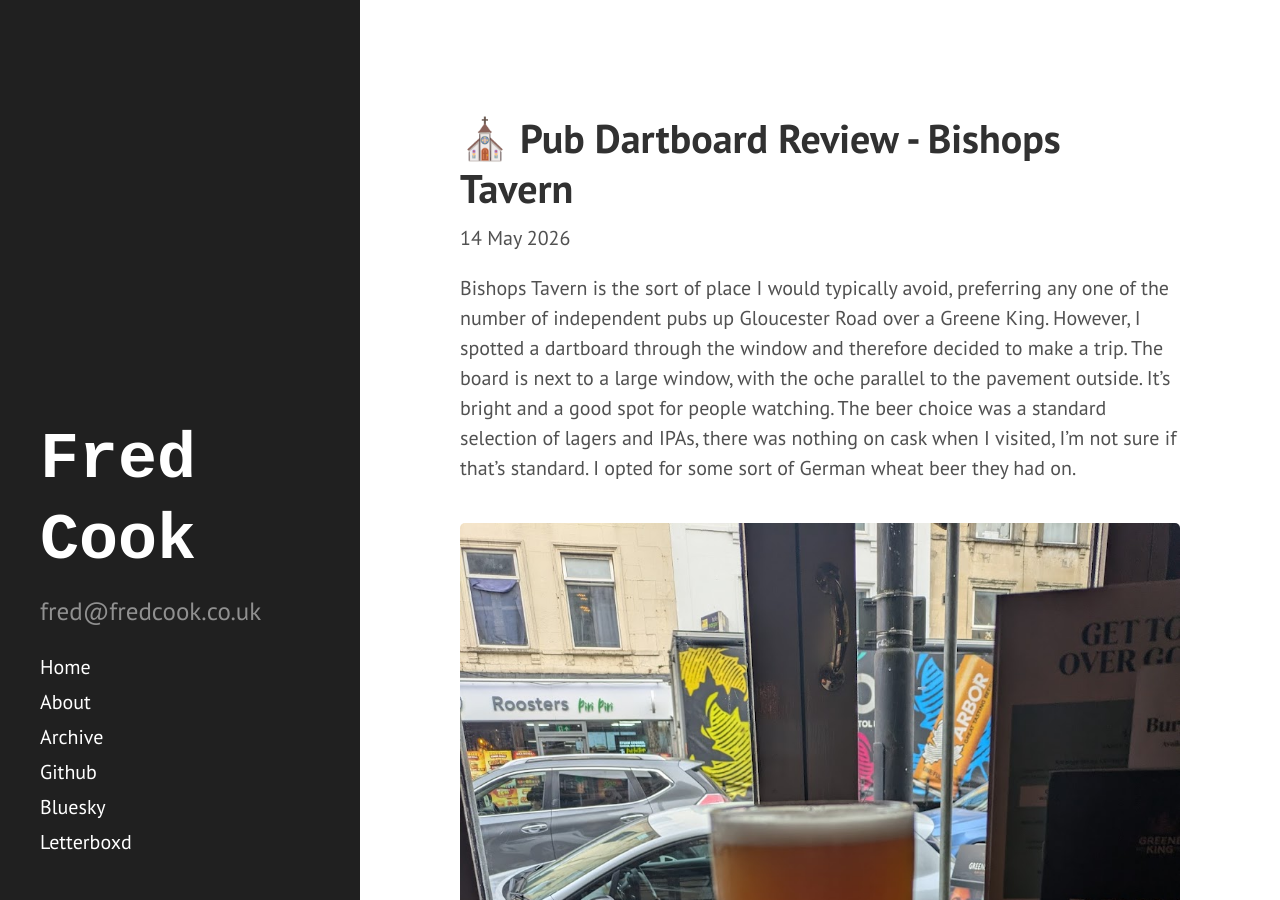
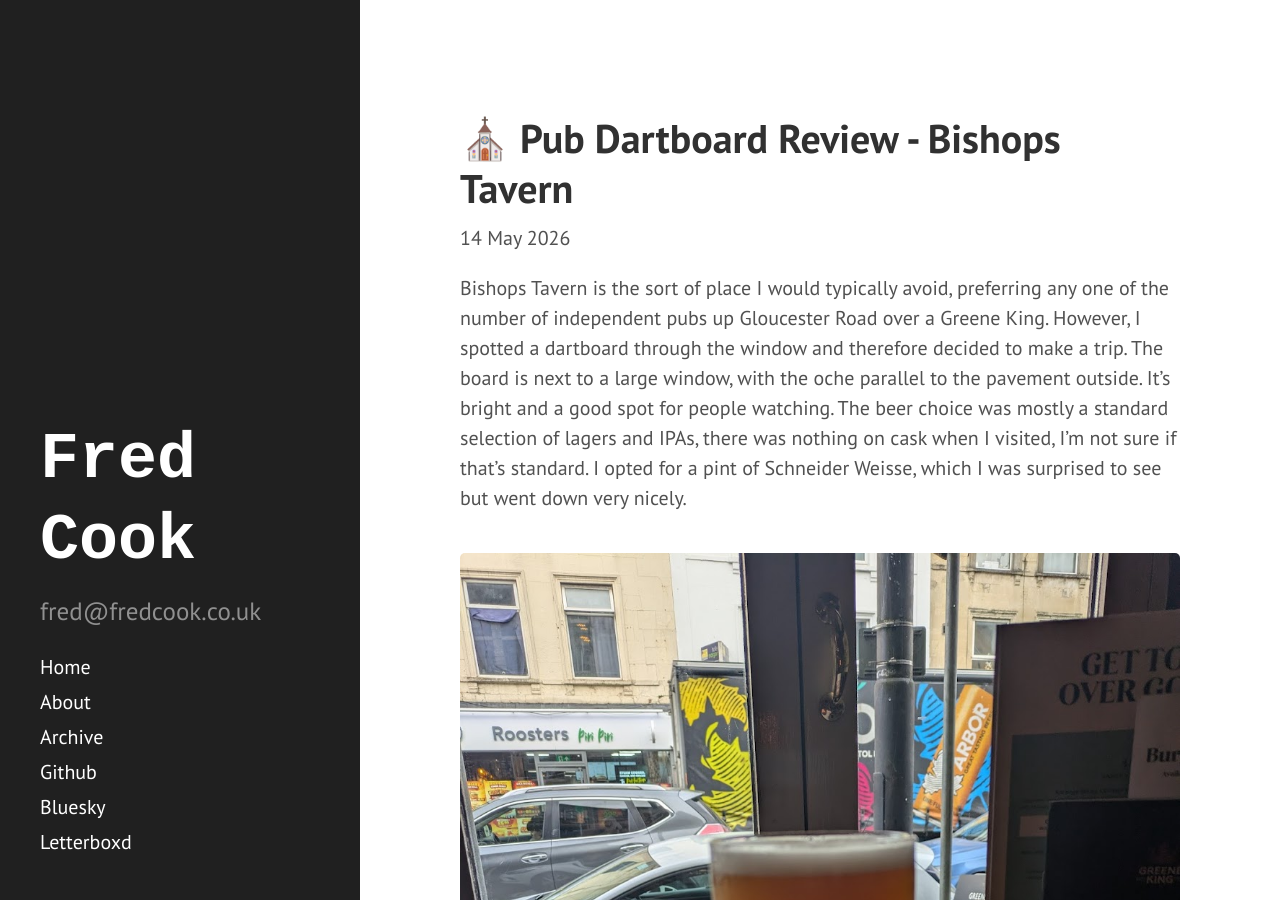
Before and after one commit to fred-cook/website, a Jekyll site: the page built from _posts/2026-05-14-Bishops-Tavern.md, in a window 1280 px wide and 900 px high. Built offline with Jekyll 4.4.1, drawn with Linux system fonts in a browser that asks for light colours.

Commit message:
updating with beer name

```diff
--- a/_posts/2026-05-14-Bishops-Tavern.md
+++ b/_posts/2026-05-14-Bishops-Tavern.md
@@ -9,7 +9,7 @@
 rating: 7
 ---
 
-Bishops Tavern is the sort of place I would typically avoid, preferring any one of the number of independent pubs up Gloucester Road over a Greene King. However, I spotted a dartboard through the window and therefore decided to make a trip. The board is next to a large window, with the oche parallel to the pavement outside. It's bright and a good spot for people watching. The beer choice was a standard selection of lagers and IPAs, there was nothing on cask when I visited, I'm not sure if that's standard. I opted for some sort of German wheat beer they had on.
+Bishops Tavern is the sort of place I would typically avoid, preferring any one of the number of independent pubs up Gloucester Road over a Greene King. However, I spotted a dartboard through the window and therefore decided to make a trip. The board is next to a large window, with the oche parallel to the pavement outside. It's bright and a good spot for people watching. The beer choice was mostly a standard selection of lagers and IPAs, there was nothing on cask when I visited, I'm not sure if that's standard. I opted for a pint of Schneider Weisse, which I was surprised to see but went down very nicely.
 
 {% include figure.html
 src="/images/bishops-tavern/beer.jpg"
```
